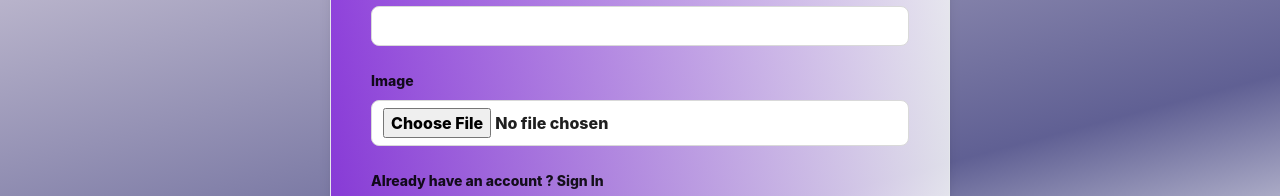
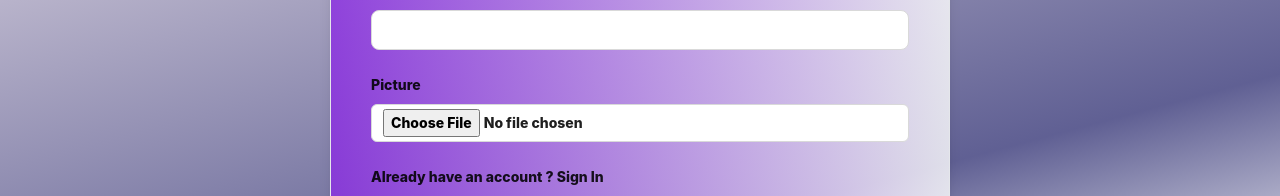
Before and after one commit to trrabby/prestige-wheels-frontend, a React (Vite) app: page /register in a window 1280 px wide. Shown: the part 402-598 px from the top of the page. Built offline with nearby package versions, Linux system fonts and the light colour scheme; no server answers.

Commit message:
added photo upload facility

```diff
--- a/src/Pages/Register.tsx
+++ b/src/Pages/Register.tsx
@@ -1,5 +1,5 @@
-import { Button, Row } from "antd";
-import { FieldValues } from "react-hook-form";
+import { Button, Form, Input, Row } from "antd";
+import { Controller, FieldValues } from "react-hook-form";
 import { useRegisterMutation } from "../redux/features/auth/authApi";
 import { Link, useNavigate } from "react-router-dom";
 import { toast } from "sonner";
@@ -13,11 +13,12 @@ const Register = () => {
   const [register] = useRegisterMutation();
 
   const onSubmit = async (data: FieldValues) => {
-    console.log(data);
-    const image = data.imgUrl;
+    // console.log(data);
+    const image = data.image;
     const inputValues = { ...data };
+    delete inputValues?.image;
 
-    // console.log(inputValues, image);
+    console.log(inputValues, image);
     // Create a FormData object and append the data
     const formData = new FormData();
     formData.append("data", JSON.stringify(inputValues));
@@ -62,7 +63,20 @@ const Register = () => {
             <CustomInput type="text" name="name" label="Name:" />
             <CustomInput type="text" name="email" label="Email:" />
             <CustomInput type="text" name="password" label="Password" />
-            <CustomInput type="file" name="imgUrl" label="Image" />
+
+            <Controller
+              name="image"
+              render={({ field: { onChange, value, ...field } }) => (
+                <Form.Item label="Picture">
+                  <Input
+                    type="file"
+                    value={value?.fileName}
+                    {...field}
+                    onChange={(e) => onChange(e.target.files?.[0])}
+                  />
+                </Form.Item>
+              )}
+            />
 
             <p className="w-full text-left pb-5">
               Already have an account ?{" "}
```
